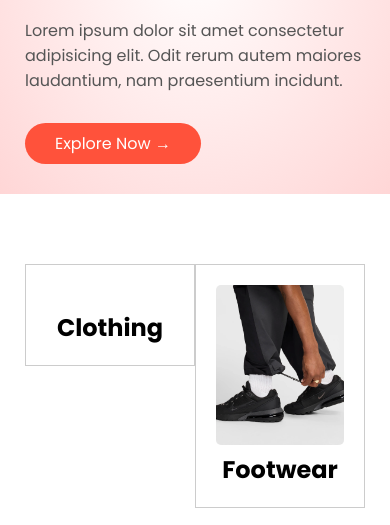
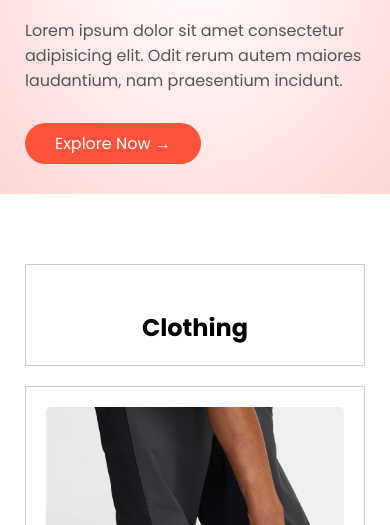
Before and after one commit to yewantraj/desn3035-a1, a plain HTML site: page index.html in a window 390 px wide. Shown: the part 287-812 px from the top of the page. Drawn offline with Linux system fonts and the light colour scheme.

Commit message:
category width for small screen

```diff
--- a/style/style.css
+++ b/style/style.css
@@ -557,7 +557,7 @@ ul {
   }
 
   .card {
-    width: 50%;
+    width: 100%;
   }
 
   .banner {
@@ -589,4 +589,8 @@ ul {
   .col-4 {
     flex-basis: 100%;
   }
+
+  .card {
+    width: 100%;
+  }
 }
```
